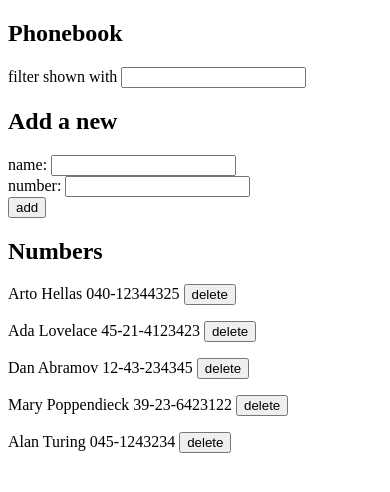
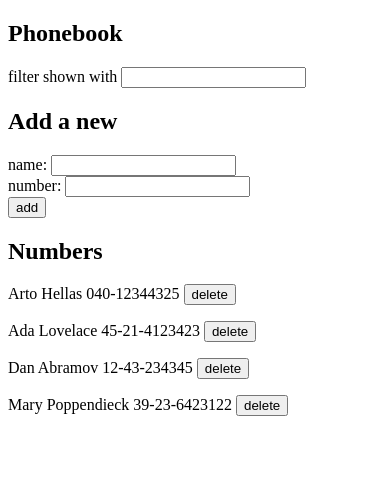
Before and after one commit to kaizeroman/full-stack-open, a React (Vite) app in the folder part_2/phonebook/: page / in a window 390 px wide. Shown: the top 492 px of the page. Built offline with nearby package versions, Linux system fonts and the light colour scheme; data requests are answered from the project's data file.

Commit message:
Phonebook step 12 done: fixed the issue of uncaught error

```diff
--- a/part_2/phonebook/db.json
+++ b/part_2/phonebook/db.json
@@ -19,11 +19,6 @@
       "name": "Mary Poppendieck",
       "number": "39-23-6423122",
       "id": "4"
-    },
-    {
-      "name": "Alan Turing",
-      "number": "045-1243234",
-      "id": "ccdc"
     }
   ]
 }
--- a/part_2/phonebook/src/App.jsx
+++ b/part_2/phonebook/src/App.jsx
@@ -42,6 +42,9 @@ const App = () => {
           notif('success',  `Changed ${exists.name}'s number`)
         }
         )
+        .catch(() => {
+          notif('error', `Information of ${exists.name} has already been removed from the server`)
+        })
       }
     }else{
       addContact(newPerson)
```
